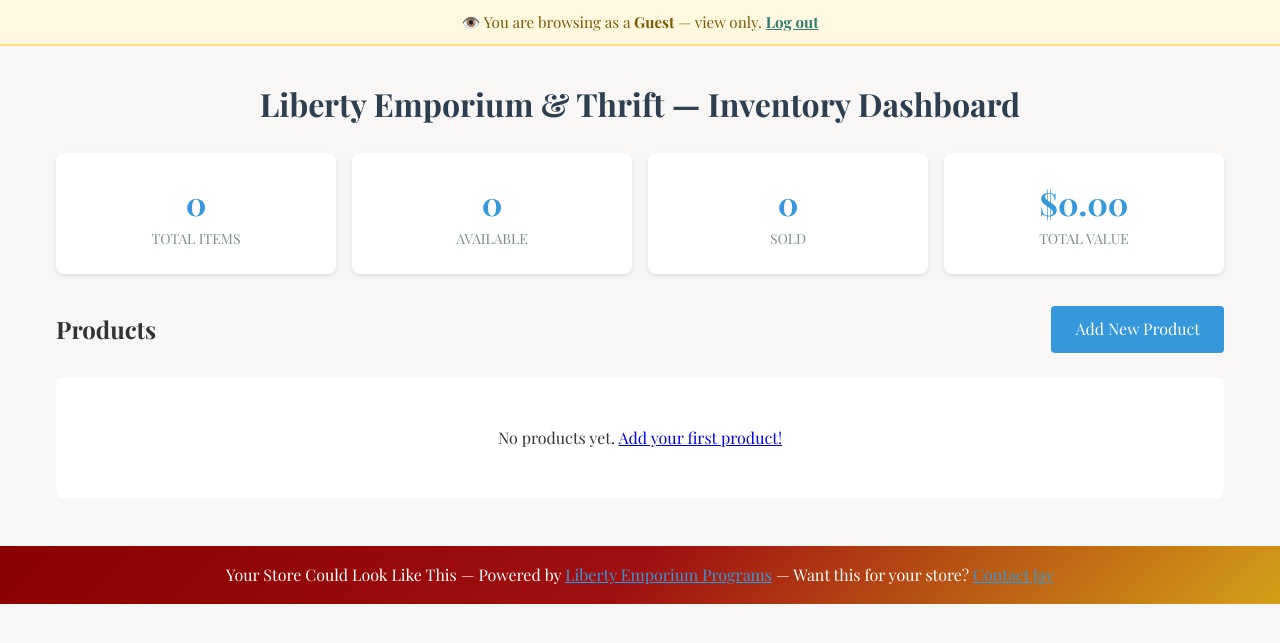
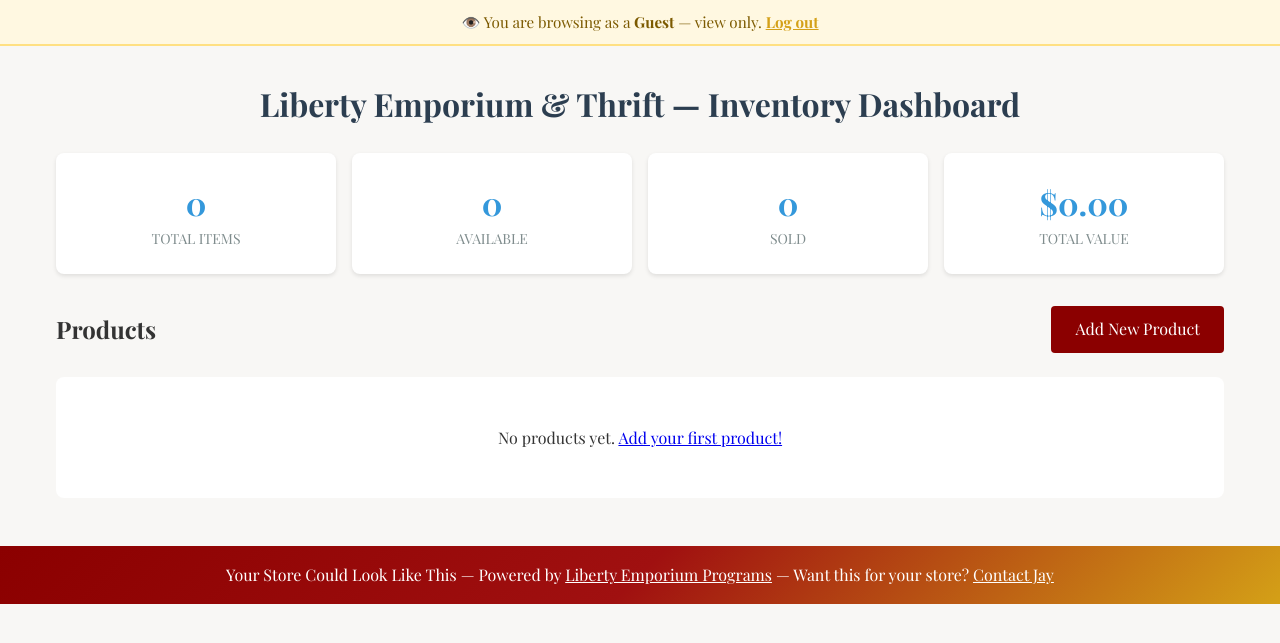
Before and after one commit to Liberty-Emporium/Emporium-and-Thrift-App, a Flask app: page / in a window 1280 px wide. Shown: the part 55-698 px from the top of the page. Run offline with Flask 3, Linux system fonts and the light colour scheme; the visitor is signed in with stand-in values (Sample User, id 1); some libraries are stand-ins or nearby versions; some web fonts are replaced.

Commit message:
Red buttons and footer

```diff
--- a/templates/base.html
+++ b/templates/base.html
@@ -102,7 +102,7 @@
     {% if session.get('is_guest') %}
     <div style="background:#fff8e1; border-bottom:2px solid #ffe082; padding:0.6rem 2rem; text-align:center; font-size:0.95rem; color:#7c5a00;">
         👁️ You are browsing as a <strong>Guest</strong> — view only.
-        <a href="{{ url_for('logout') }}" style="color:#2e7d6e; font-weight:600;">Log out</a>
+        <a href="{{ url_for('logout') }}" style="color:#D4A017; font-weight:600;">Log out</a>
     </div>
     {% endif %}
 
@@ -123,9 +123,9 @@
     <footer style="background: linear-gradient(135deg, #8B0000 0%, #a01010 50%, #D4A017 100%); color: white; padding: 1rem; text-align: center;">
         <p>
             Your Store Could Look Like This &mdash; Powered by
-            <a href="mailto:{{ demo_contact_email }}" style="color:#3498db;">Liberty Emporium Programs</a>
+            <a href="mailto:{{ demo_contact_email }}" style="color:#fff;">Liberty Emporium Programs</a>
             &mdash; Want this for your store?
-            <a href="mailto:{{ demo_contact_email }}" style="color:#3498db;">Contact Jay</a>
+            <a href="mailto:{{ demo_contact_email }}" style="color:#fff;">Contact Jay</a>
         </p>
     </footer>
     {% block extra_js %}{% endblock %}
--- a/templates/dashboard.html
+++ b/templates/dashboard.html
@@ -10,7 +10,7 @@
     {% if stats.pending_users and stats.pending_users > 0 %}
     <div style="background:#fff8e1; border:1px solid #ffe082; border-radius:8px; padding:1rem 1.5rem; margin-bottom:1.5rem; display:flex; justify-content:space-between; align-items:center;">
         <span style="color:#7c5a00; font-weight:600;">⏳ {{ stats.pending_users }} account request{{ 's' if stats.pending_users != 1 else '' }} waiting for your approval</span>
-        <a href="{{ url_for('admin_users') }}" class="btn btn-small" style="background:#f0a500; color:white;">Review Now</a>
+        <a href="{{ url_for('admin_users') }}" class="btn btn-small" style="background:#8B0000; color:white;">Review Now</a>
     </div>
     {% endif %}
 
@@ -18,7 +18,7 @@
     <div style="background:linear-gradient(135deg,#fef3c7,#fde68a); border:1px solid #f59e0b; border-radius:8px; padding:1rem 1.5rem; margin-bottom:1.25rem;">
         🔥 <strong>Seasonal Sale Active:</strong> {{ sale_state.discount_percent }}% off {{ sale_state.category }}
         {% if session.get('username') == 'admin' %}
-        <a href="{{ url_for('seasonal_sale') }}" class="btn btn-small" style="margin-left:1rem; background:#d97706; color:white;">Manage Sale</a>
+        <a href="{{ url_for('seasonal_sale') }}" class="btn btn-small" style="margin-left:1rem; background:#8B0000; color:white;">Manage Sale</a>
         {% endif %}
     </div>
     {% endif %}
@@ -28,9 +28,9 @@
         <a href="{{ url_for('admin_users') }}" class="btn btn-secondary btn-small">👥 Manage Users</a>
         <a href="{{ url_for('admin_backups') }}" class="btn btn-secondary btn-small">💾 Backups</a>
         <a href="{{ url_for('export_inventory') }}" class="btn btn-secondary btn-small">📥 Export CSV</a>
-        <a href="{{ url_for('export_square') }}" class="btn btn-small" style="background:#3182ce; color:white;">⬛ Export for Square</a>
-        <a href="{{ url_for('import_square') }}" class="btn btn-small" style="background:#2e7d6e; color:white;">📥 Import from Square</a>
-        <a href="{{ url_for('contact') }}" target="_blank" class="btn btn-small" style="background:linear-gradient(135deg,#4f46e5,#7c3aed); color:white;">💻 Jay's Computer Services</a>
+        <a href="{{ url_for('export_square') }}" class="btn btn-small" style="background:#8B0000; color:white;">⬛ Export for Square</a>
+        <a href="{{ url_for('import_square') }}" class="btn btn-small" style="background:#8B0000; color:white;">📥 Import from Square</a>
+        <a href="{{ url_for('contact') }}" target="_blank" class="btn btn-small" style="background:linear-gradient(135deg,#8B0000,#D4A017); color:white;">💻 Jay's Computer Services</a>
     </div>
     {% endif %}
 
@@ -55,7 +55,7 @@
 
     <div class="actions-bar">
         <h2>Products</h2>
-        <a href="{{ url_for('new_product') }}" class="btn btn-primary">Add New Product</a>
+        <a href="{{ url_for('new_product') }}" class="btn btn-primary" style="background:#8B0000">Add New Product</a>
     </div>
 
     {% with messages = get_flashed_messages(with_categories=true) %}
```
